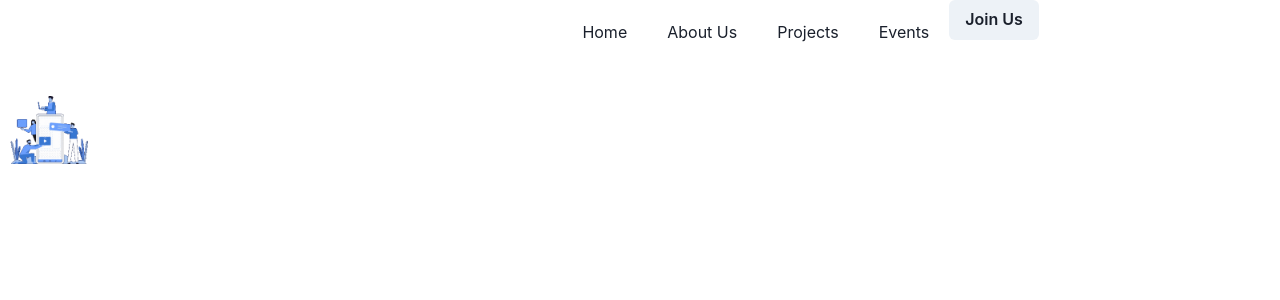
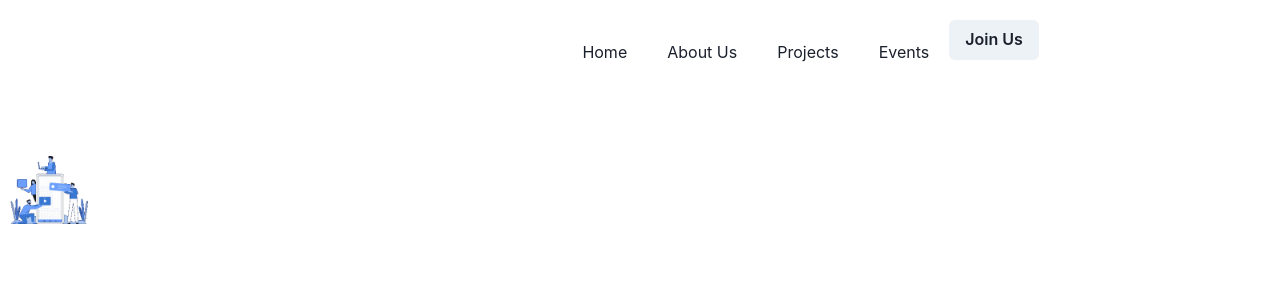
Before and after one commit to hcp-uw/club-website, a Next.js app in the folder hcp-website/: page / in a window 1280 px wide. Shown: the top 300 px of the page. Built offline with nearby package versions, Linux system fonts and the light colour scheme.

Commit message:
Create Layout

```diff
--- /dev/null
+++ b/hcp-website/components/Layout.tsx
@@ -0,0 +1,15 @@
+import { VStack } from "@chakra-ui/react";
+import type { ReactElement } from "react";
+
+import Header from "../components/Header";
+// import Footer from "../components/Footer";
+
+export default function Layout({ children }: { children: ReactElement }) {
+    return (
+        <VStack spacing={10} align="right" marginY={5}>
+            <Header />
+            {children}
+            {/*<Footer />*/}
+        </VStack>
+    );
+}
--- a/hcp-website/pages/_app.tsx
+++ b/hcp-website/pages/_app.tsx
@@ -2,10 +2,14 @@ import "@/styles/globals.css";
 import type { AppProps } from "next/app";
 import { ChakraProvider } from "@chakra-ui/react";
 
+import Layout from "../components/Layout";
+
 export default function App({ Component, pageProps }: AppProps) {
     return (
         <ChakraProvider>
-            <Component {...pageProps} />
+            <Layout>
+                <Component {...pageProps} />
+            </Layout>
         </ChakraProvider>
     );
 }
--- a/hcp-website/pages/index.tsx
+++ b/hcp-website/pages/index.tsx
@@ -2,7 +2,6 @@ import Head from "next/head";
 import Image from "next/image";
 import { Inter } from "@next/font/google";
 import styles from "@/styles/Home.module.css";
-import Header from "../components/Header";
 
 const inter = Inter({ subsets: ["latin"] });
 
@@ -21,7 +20,6 @@ export default function Home() {
                 />
                 <link rel="icon" href="/favicon.ico" />
             </Head>
-            <Header />
             <Image
                 src="/output-onlinegiftools.gif"
                 width={100}
```
